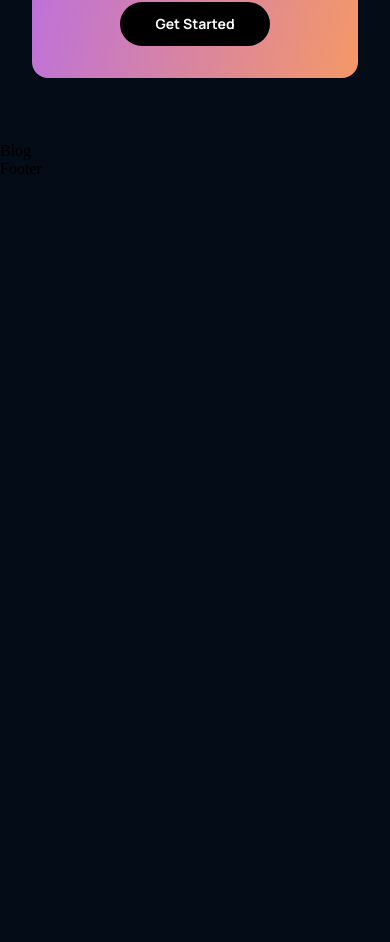
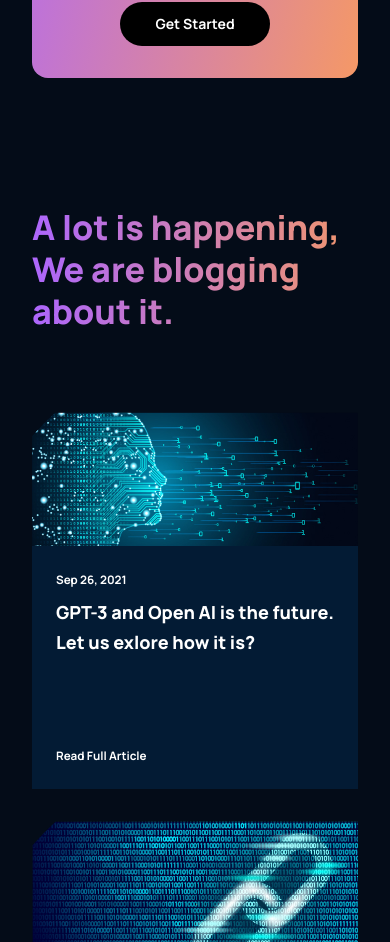
Before and after one commit to Indanarishi/gpt-open-ai-react, a React (Create React App) app: page / in a window 390 px wide. Shown: the part 4468-5410 px from the top of the page. Before the commit the page ends 4646 px from the top, so only its background shows below. Built offline with nearby package versions, Linux system fonts and the light colour scheme.

Commit message:
finished the blog section

```diff
--- a/src/components/article/Article.jsx
+++ b/src/components/article/Article.jsx
@@ -1,10 +1,23 @@
 import React from 'react';
+
+// styles
 import './article.css';
 
-const Article = () => {
-    return <div>
-        Article
-    </div>;
+const Article = ({ imgUrl, date, title }) => {
+    return (
+        <div className="gpt3__blog-container_article">
+            <div className="gpt3__blog-container_article-image">
+                <img src={imgUrl} alt="blog header" />
+            </div>
+            <div className="gpt3__blog-container_article-content">
+                <div>
+                    <p>{date}</p>
+                    <h3>{title}</h3>
+                </div>
+                <p>Read Full Article</p>
+            </div>
+        </div>
+    )
 };
 
 export default Article;
--- a/src/components/article/article.css
+++ b/src/components/article/article.css
@@ -0,0 +1,60 @@
+.gpt3__blog-container_article {
+    width: 100%;
+    height: 100%;
+
+    display: flex;
+    flex-direction: column;
+    background: var(--color-footer);
+}
+
+.gpt3__blog-container_article-image {
+    width: 100%;
+    height: 100%;
+    background: var(--color-bg);
+}
+
+.gpt3__blog-container_article-image img {
+    width: 100%;
+    height: 100%;
+}
+
+.gpt3__blog-container_article-content {
+    display: flex;
+    flex-direction: column;
+    justify-content: space-between;
+
+    padding: 1rem 1.5rem;
+    height: 100%;
+}
+
+.gpt3__blog-container_article-content p {
+    font-family: var(--font-family);
+    font-size: 11.65px;
+    font-weight: 700;
+    line-height: 35px;
+
+    color: #fff;
+}
+
+.gpt3__blog-container_article-content h3 {
+    font-family: var(--font-family);
+    font-size: 25.11px;
+    font-weight: 800;
+    line-height: 30.30px;
+
+    color: #fff;
+    margin-bottom: 5rem;
+    cursor: pointer;
+}
+
+.gpt3__blog-container_article-content p:last-child {
+    cursor: pointer;
+}
+
+
+@media screen and (max-width: 550px) {
+    .gpt3__blog-container_article-content h3 {
+        font-size: 18px;
+        line-height: 25p;
+    }
+}
--- a/src/containers/blog/Blog.jsx
+++ b/src/containers/blog/Blog.jsx
@@ -1,10 +1,33 @@
 import React from 'react';
+
+// assets
+import { blog01, blog02, blog03, blog04, blog05 } from './import'
+
+// styles
 import './blog.css';
 
+// components
+import { Article } from '../../components';
+
 const Blog = () => {
-    return <div>
-        Blog
-    </div>;
+    return (
+        <div className="gpt3__blog section__padding" id='blog'>
+            <div className="gpt3__blog-heading">
+                <h1 className="gradient__text">A lot is happening, We are blogging about it.</h1>
+            </div>
+            <div className="gpt3__blog-container">
+                <div className="gpt3__blog-container_groupA">
+                    <Article imgUrl={blog01} date="Sep 26, 2021" title="GPT-3 and Open  AI is the future. Let us exlore how it is?" />
+                </div>
+                <div className="gpt3__blog-container_groupB">
+                    <Article imgUrl={blog02} date="Sep 26, 2021" title="GPT-3 and Open  AI is the future. Let us exlore how it is?" />
+                    <Article imgUrl={blog03} date="Sep 26, 2021" title="GPT-3 and Open  AI is the future. Let us exlore how it is?" />
+                    <Article imgUrl={blog04} date="Sep 26, 2021" title="GPT-3 and Open  AI is the future. Let us exlore how it is?" />
+                    <Article imgUrl={blog05} date="Sep 26, 2021" title="GPT-3 and Open  AI is the future. Let us exlore how it is?" />
+                </div>
+            </div>
+        </div>
+    )
 };
 
 export default Blog;
--- a/src/containers/blog/blog.css
+++ b/src/containers/blog/blog.css
@@ -0,0 +1,78 @@
+.gpt3__blog {
+    display: flex;
+    flex-direction: column;
+}
+
+.gpt3__blog-heading {
+    width: 100%;
+    text-align: left;
+
+    margin-bottom: 5rem;
+}
+
+.gpt3__blog-heading h1 {
+    font-size: 62px;
+    line-height: 75px;
+    font-family: var(--font-family);
+    font-weight: 800;
+}
+
+.gpt3__blog-container {
+    display: flex;
+    flex-direction: row;
+}
+
+.gpt3__blog-container_groupA {
+    flex: 0.75;
+    margin-right: 2rem;
+}
+
+.gpt3__blog-container_groupB {
+    flex: 1;
+
+    display:grid;
+    grid-template-columns: repeat(2, 1fr);
+    grid-gap: 2rem;
+}
+
+@media screen and (max-width: 990px) {
+    .gpt3__blog-container {
+        flex-direction: column-reverse;
+    }
+
+
+    .gpt3__blog-container_groupA {
+        margin: 2rem 0;
+    }
+
+    .gpt3__blog-container_groupA .gpt3__blog-container_article  {
+       width: 48%;
+    }
+
+    .gpt3__blog-container_groupA .gpt3__blog-container_article-image {
+        height: 250px;
+    }
+}
+
+@media screen and (max-width: 700px) {
+    .gpt3__blog-container_groupB {
+        grid-template-columns: repeat(1, 1fr);
+    }
+
+    .gpt3__blog-container_groupA .gpt3__blog-container_article  {
+        width: 100%;
+    }
+
+    .gpt3__blog-heading h1 {
+        font-size: 46px;
+        line-height: 52px;
+    }
+}
+
+@media screen and (max-width: 550px) {
+    .gpt3__blog-heading h1 {
+        font-size: 34px;
+        line-height: 42px;
+    }
+
+}
--- /dev/null
+++ b/src/containers/blog/import.js
@@ -0,0 +1,13 @@
+import blog01 from '../../assets/blog01.png'
+import blog02 from '../../assets/blog02.png'
+import blog03 from '../../assets/blog03.png'
+import blog04 from '../../assets/blog04.png'
+import blog05 from '../../assets/blog05.png'
+
+export {
+    blog01,
+    blog02,
+    blog03,
+    blog04,
+    blog05
+}
```
